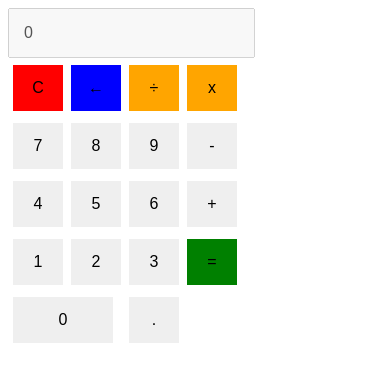
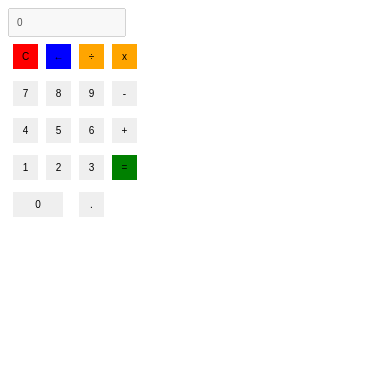
Before and after one commit to genisbou/Calculadora, a plain HTML site: page calculadora.html in a window 390 px wide. Drawn offline with Linux system fonts and the light colour scheme.

Commit message:
Prova calculadora responsive
Ok?

```diff
--- a/calculadora.css
+++ b/calculadora.css
@@ -38,3 +38,20 @@
 	background-color: red;
 
 }
+/*
+Fer la calculadora responsive */
+@media only screen and (max-width: 600px) {
+    .button {
+        width: 25px;
+        padding: 7px 7px;
+        font-size: 10px;
+    }
+    .display {
+        width: 100px;
+        padding: 7px 7px;
+        font-size: 10px;
+    }
+    #zero {
+        width: 50px;
+    }
+}
```
Also changed, not shown: calculadora.html (line endings or trailing spaces).
